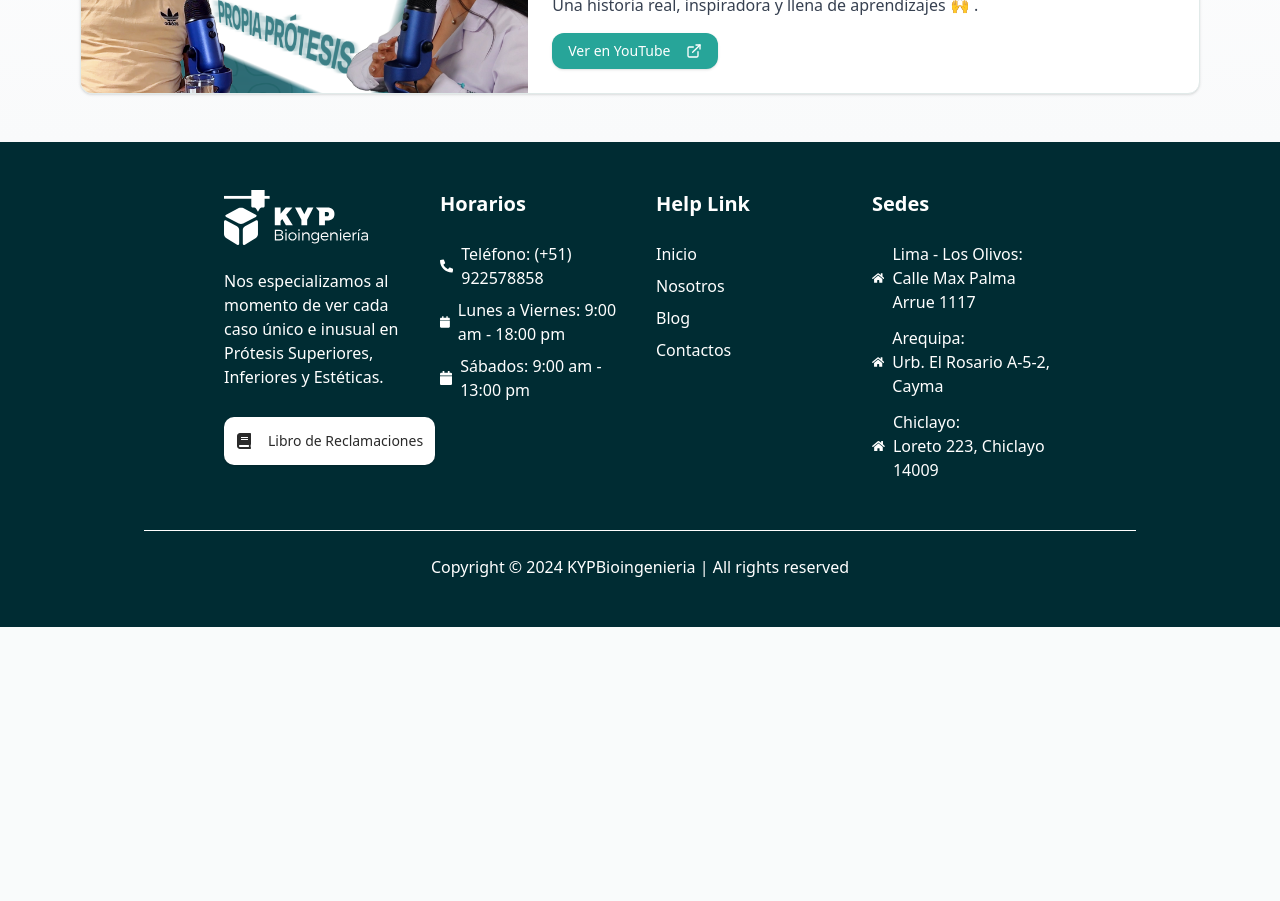
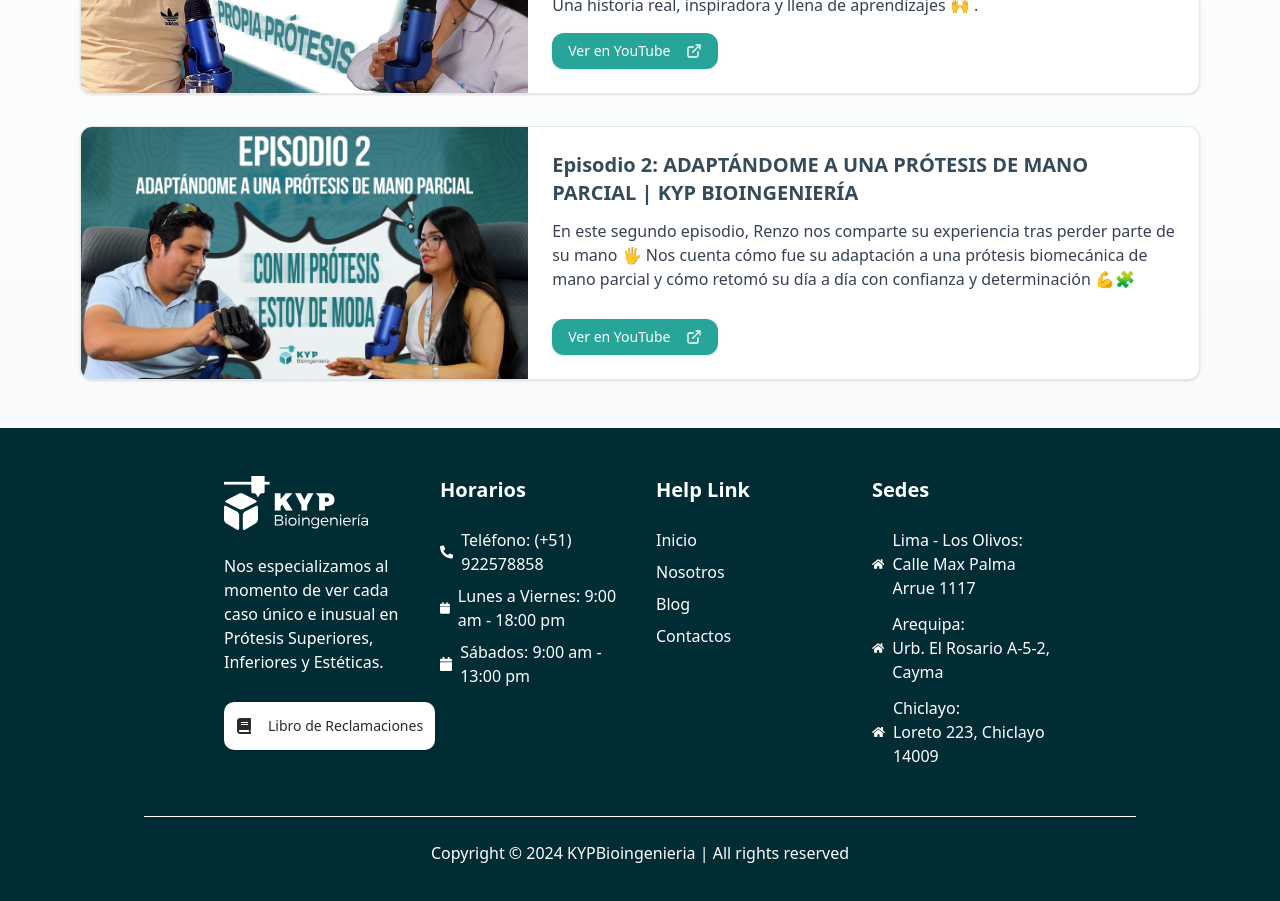
Before and after one commit to JulioCodeStar/PageWeb, a Next.js app: page /podcasts in a window 1280 px wide. Shown: the part 960-1861 px from the top of the page. Before the commit the page ends 1587 px from the top, so only its background shows below. Built offline with nearby package versions, Linux system fonts and the light colour scheme.

Commit message:
Segundo Episodio Podcast

```diff
--- a/src/components/podcast/_components/body/index.jsx
+++ b/src/components/podcast/_components/body/index.jsx
@@ -9,6 +9,14 @@ const episodes = [
     thumbnail: "/img/podcast/eps.1.png",
     youtubeUrl: "https://www.youtube.com/watch?v=hpD7YaWfu7A&list=PLG_K7NnvwwWtvZGuj3X2kV75AnORZuws4&index=2&t=601s",
   },
+  {
+    id: 2,
+    title: "Episodio 2: ADAPTÁNDOME A UNA PRÓTESIS DE MANO PARCIAL | KYP BIOINGENIERÍA",
+    description:
+      `En este segundo episodio, Renzo nos comparte su experiencia tras perder parte de su mano 🖐️ Nos cuenta cómo fue su adaptación a una prótesis biomecánica de mano parcial y cómo retomó su día a día con confianza y determinación 💪🧩`,
+    thumbnail: "/img/podcast/eps.2.png",
+    youtubeUrl: "https://www.youtube.com/watch?v=C8JjierSR18",
+  }
 ];
 
 export function BodySection() {
```
Also changed, not shown: public/img/podcast/eps.2.png (added).
